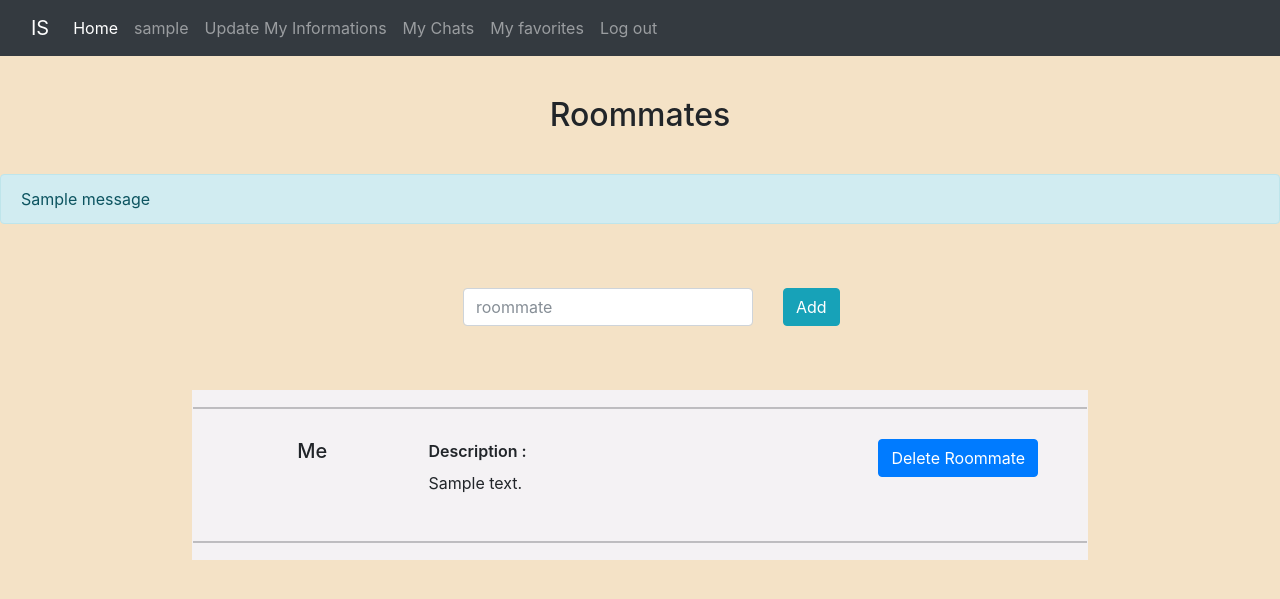
After one commit to paolo-peretti/IS, a Flask app: page /view_roommates/1 in a window 1280 px wide. The commit adds this page. Shown: the top 599 px of the page. Run offline with Flask 2, Linux system fonts and the light colour scheme; a user stored in the database is signed in; tables that the repository leaves empty hold one stand-in row (values such as "Sample post"); one stand-in notice (Sample message) is shown; some libraries are stand-ins or nearby versions.

Commit message:
description

```diff
--- a/main.py
+++ b/main.py
@@ -708,6 +708,83 @@ def update_listing(listing_id):
 
 
 
+@app.route('/view_roommates/<listing_id>', methods=['POST', 'GET'])
+@login_required
+def view_roommates(listing_id):
+
+    check_listing_db, listing_info, listing = get_listing_info(listing_id)
+
+    if check_listing_db:
+
+        if request.method == 'POST':
+
+            username = request.form["username"]
+
+            if username == '':
+                msg = 'Missing username.'
+                flash(msg, 'message')
+            else:
+                found_user = User.query.filter_by(username=username).first()
+
+                if found_user:
+
+                    status = add_roommate(found_user.id, listing_id)
+
+                    if status:
+                        msg = 'You have added successfully the user as roommate!'
+                        flash(msg, 'message')
+                    else:
+                        msg = 'Something went wrong, please try again.'
+                        flash(msg, 'message')
+
+                else:
+                    msg = 'This username is not found. Please check you have written it correctly.'
+                    flash(msg, 'message')
+
+            roommates = get_roommates_of_listing(listing_id)
+            return render_template('view_roommates.html', items=roommates, listing=listing)
+
+
+        else:
+
+            roommates = get_roommates_of_listing(listing_id)
+            # print(roommates)
+            # users.id, users.username, users.name, users.email, users.description, roommates.id
+
+            return render_template('view_roommates.html', items=roommates, listing=listing)
+
+
+    else:
+        flash('Something went wrong, please try again.', 'error')
+        return render_template('base.html')
+
+
+
+@app.route('/delete_roommate/<roommate_id>')
+@login_required
+def delete_roommate(roommate_id):
+
+    found_roommate = Roommate.query.filter_by(id=roommate_id).first()
+
+    if found_roommate:
+        listing_id=found_roommate.listing_ID
+        if delete_roommate_from_listing(roommate_id):
+            flash('This roommate is deleted successfully!', 'info')
+        else:
+            flash('Something went wrong, please try again.', 'error')
+
+        return redirect(url_for("view_roommates", listing_id=listing_id))
+    else:
+        flash('Something went wrong, please try again.', 'error')
+        return render_template('base.html')
+
+
+
+
+
+
+
+
 @app.route('/login', methods=['POST', 'GET'])
 def login():
 
--- /dev/null
+++ b/templates/view_roommates.html
@@ -0,0 +1,122 @@
+{% extends "base.html" %}
+{% block content %}
+
+
+<h2 style="text-align:center;margin-top:40px;margin-bottom:40px;">Roommates</h2>
+
+
+<!--Accordion-->
+
+
+  {% with messages = get_flashed_messages() %}
+    {% if messages %}
+      {% for msg in messages %}
+        <div class="alert alert-info" role="alert">
+            {{msg}}
+        </div>
+      {% endfor %}
+    {% endif %}
+  {% endwith %}
+
+
+{% if current_user.id==listing.owner_id %}
+    <form action="#" method="post">
+        <div class='row' style="width:30%;margin-top:5%;margin-bottom:5%;margin-left:35%;margin-right:35%;">
+        <div class='col-xl'>
+
+            <input type="text" class="form-control" placeholder="roommate" name="username">
+
+        </div>
+
+        <div class='col-sm-2'>
+            <button type="submit" class="btn btn-info">Add</button>
+        </div>
+            </div>
+    </form>
+
+{% endif %}
+
+
+
+<div id="search-box" style="margin-top:20px;margin-left:15%;margin-right:15%;margin-bottom:20px;background:#f4f2f4;">
+
+    {% if items != undefined %}
+
+        <div style="padding:0.1%;">
+    {% if items != [] %}
+        {% for item in items %}
+
+        <hr>
+
+        <div class="row" style="margin-bottom:30px;margin-top:30px;width:80%;margin-left:10%;margin-right:10%;">
+
+            {% if item[0] == current_user.id %}
+            <div class="col-sm-1" >
+               <h5>Me</h5>
+
+                </div>
+            {% else %}
+            <div class="col-sm-1" >
+               <h5>User: {{ item[1] }}</h5>
+                <h7>Name: {{ item[2] }}</h7>
+                <h7>Mail: {{ item[3] }}</h7>
+
+                </div>
+            {% endif %}
+
+
+
+            <div class="col-xl" style="margin-left:10%;">
+                <label>Description : </label>
+                <p>{{ item[4] }}</p>
+
+                </div>
+
+
+            {% if current_user.id==listing.owner_id %}
+            <div class="col-sm-3" >
+                <a href="{{ url_for('delete_roommate',roommate_id=item[5]) }}"  class="btn btn-primary" style="margin-left:30%;">Delete Roommate</a>
+
+            </div>
+
+            {% else %}
+                {% if item[0] != current_user.id %}
+                <div class="col-sm-3" >
+
+    <!--                sending a message requires the id of the reviewer-->
+
+                    <a href="{{ url_for('chats',interlocutor=item[0]) }}"  class="btn btn-primary" style="margin-left:30%;">Contact User</a>
+
+                    </div>
+                {% endif %}
+            {% endif %}
+
+
+
+
+
+
+        </div>
+        <hr>
+
+        <div></div>
+
+
+
+        {% endfor %}
+    {% else %}
+    <div style="margin-right: 20%;margin-left:20%;color:red;">
+        <h3 >No roommates for this listing!</h3>
+    </div>
+    {% endif %}
+
+    </div>
+
+    {% endif %}
+
+    </div>
+
+
+
+
+{% endblock %}
--- a/utils.py
+++ b/utils.py
@@ -1,7 +1,7 @@
 
 from cryptography.fernet import Fernet
 
-from models import User, Listing, Like
+from models import User, Listing, Like, Roommate
 from extensions import db
 import re
 import random
@@ -82,7 +82,15 @@ def add_like_to_listing(listing_id, user_id):
     except Exception:
         return False
 
+def add_roommate(user_id, listing_id):
 
+    try:
+        roommate = Roommate(user_id, listing_id)
+        db.session.add(roommate)
+        db.session.commit()
+        return True
+    except Exception:
+        return False
 
 
 def delete_like_to_listing(listing_id, user_id):
@@ -479,6 +487,8 @@ def add_user(info_user):
 
 
 
+
+
 def update_user(elements_to_update, current_user):
 
 
@@ -614,3 +624,40 @@ def get_reviews_of_listing(listing_ID):
         pass
 
     return results
+
+
+
+def get_roommates_of_listing(listing_ID):
+
+    results = []
+
+    try:
+        query = 'SELECT users.id, users.username, users.name, users.email, users.description, roommates.id '
+        query += 'FROM roommates INNER JOIN users ON roommates."user_ID" = users.id '
+        query += 'WHERE roommates."listing_ID"'
+        query += "= '" + str(listing_ID) + "' ;"
+
+        result_query = db.engine.execute(query)
+        results = result_query.fetchall()
+        # print(results)
+
+    except Exception:
+        pass
+
+    return results
+
+
+def delete_roommate_from_listing(roommate_id):
+
+    try:
+        query = "DELETE FROM roommates "
+        query += 'WHERE '
+        query += 'roommates.id = '
+        query += "" + str(roommate_id) + " "
+
+        db.engine.execute(query)
+        db.session.commit()
+
+        return True
+    except Exception:
+        return False
```
Also changed, not shown: models.py (+13 -0 lines), templates/index.html (+9 -2 lines), templates/my_favorites.html (+12 -3 lines), templates/my_listings.html (+7 -5 lines).
